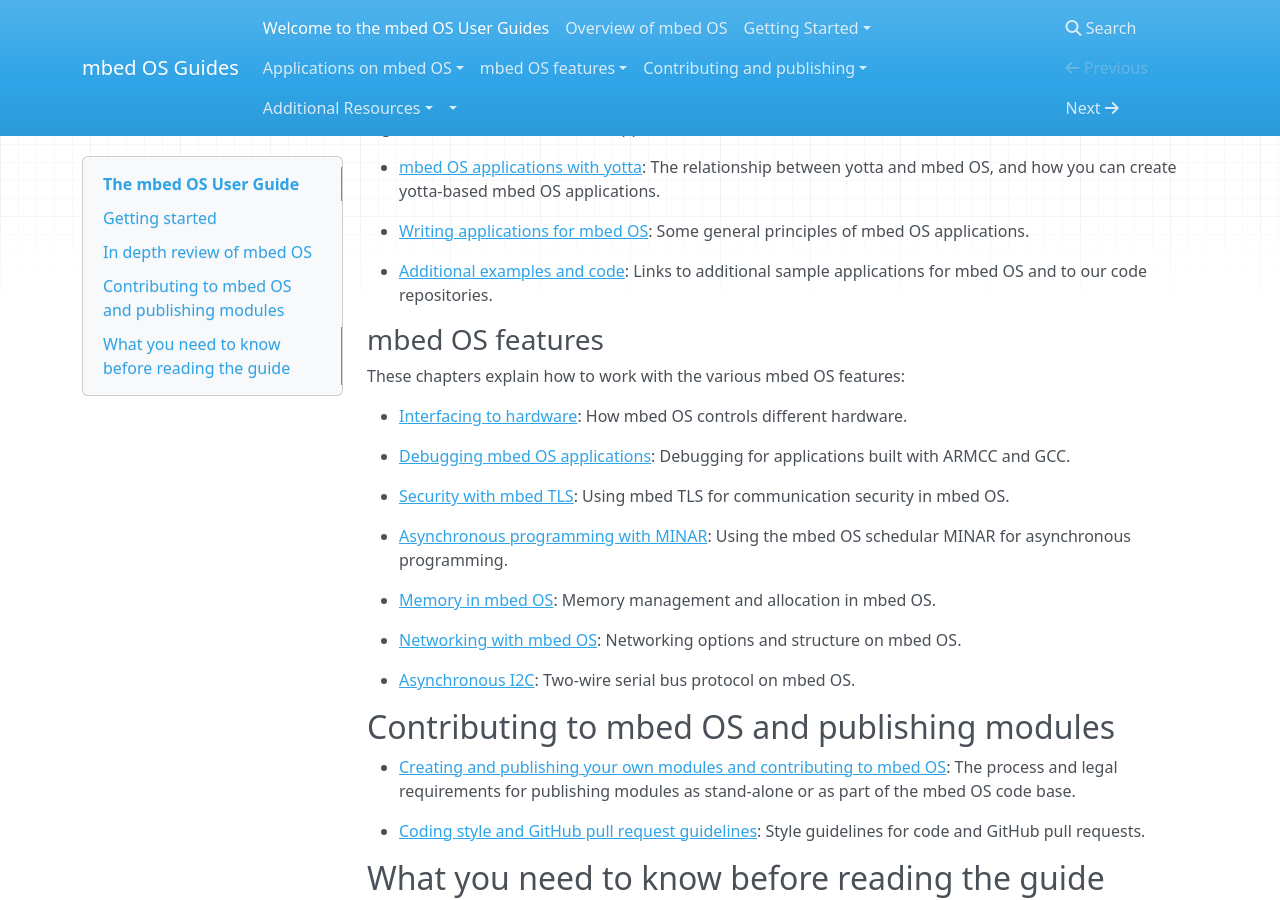
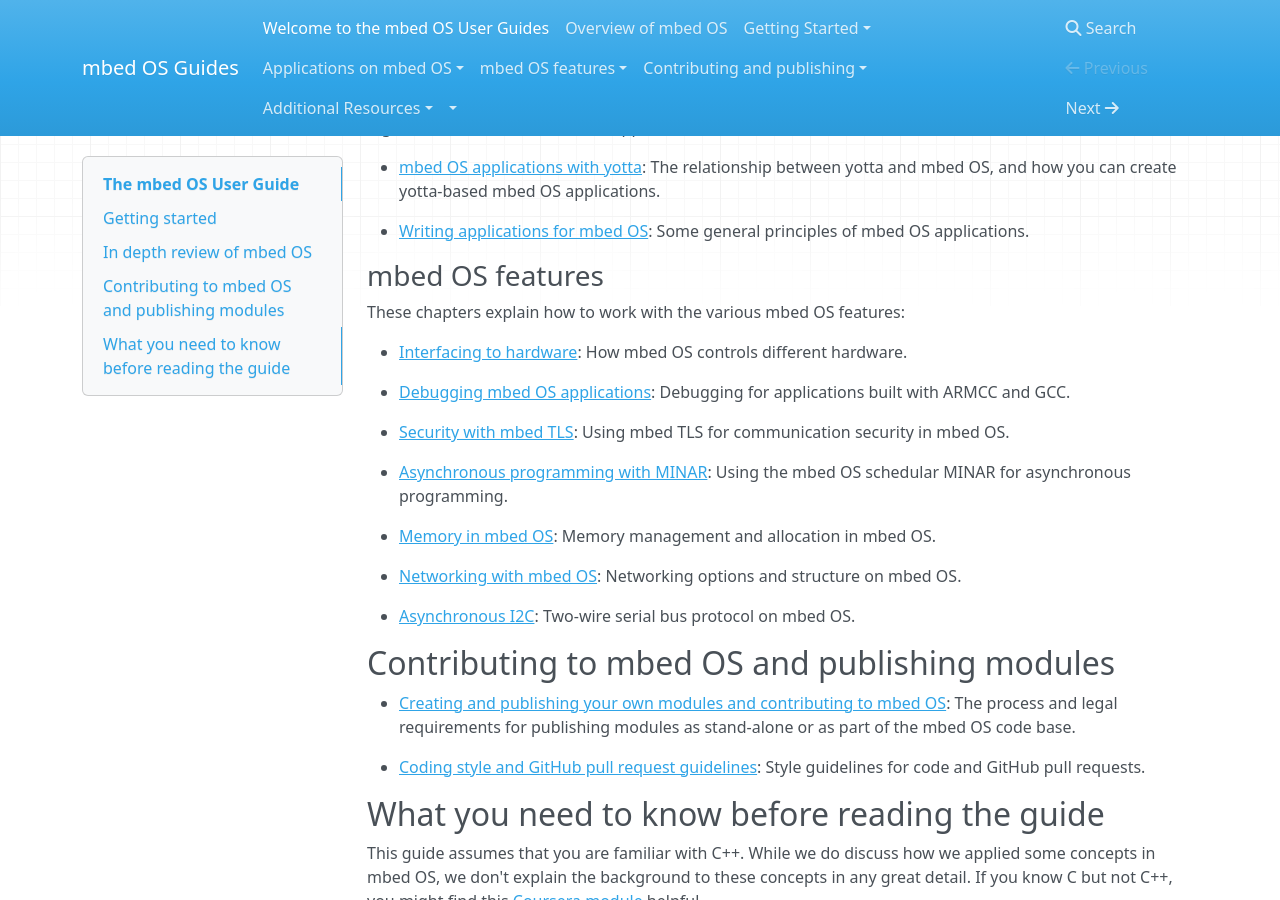
Before and after one commit to ARMmbed/GettingStartedmbedOS, an MkDocs documentation site: the page built from Docs/index.md, in a window 1280 px wide and 900 px high, scrolled down 498 px. Built offline with MkDocs 1.6.1, drawn with Linux system fonts in a browser that asks for light colours; nearby versions of some CDN libraries; old or Windows-style settings are respelled for this version of MkDocs.

Commit message:
Updating links

```diff
--- a/Docs/index.md
+++ b/Docs/index.md
@@ -20,35 +20,33 @@ The in depth section of the guide reviews the principles and features of mbed OS
 
 A general review of how to write applications for mbed OS:
 
-* [mbed OS applications with yotta](app_on_yotta.md): The relationship between yotta and mbed OS, and how you can create yotta-based mbed OS applications.
+* [mbed OS applications with yotta](Full_Guide/app_on_yotta.md): The relationship between yotta and mbed OS, and how you can create yotta-based mbed OS applications.
 
-* [Writing applications for mbed OS](app_on_mbed_os.md): Some general principles of mbed OS applications.
-
-* [Additional examples and code](../GetTheCode.md): Links to additional sample applications for mbed OS and to our code repositories.
+* [Writing applications for mbed OS](Full_Guide/app_on_mbed_os.md): Some general principles of mbed OS applications.
 
 ### mbed OS features
 
 These chapters explain how to work with the various mbed OS features:
 
-* [Interfacing to hardware](Interfacing.md): How mbed OS controls different hardware.
+* [Interfacing to hardware](Full_Guide/Interfacing.md): How mbed OS controls different hardware.
 
-* [Debugging mbed OS applications](Debugging.md): Debugging for applications built with ARMCC and GCC.
+* [Debugging mbed OS applications](Full_Guide/Debugging.md): Debugging for applications built with ARMCC and GCC.
 
-* [Security with mbed TLS](mbed_tls.md): Using mbed TLS for communication security in mbed OS.
+* [Security with mbed TLS](Full_Guide/mbed_tls.md): Using mbed TLS for communication security in mbed OS.
 
-* [Asynchronous programming with MINAR](MINAR.md): Using the mbed OS schedular MINAR for asynchronous programming.
+* [Asynchronous programming with MINAR](Full_Guide/MINAR.md): Using the mbed OS schedular MINAR for asynchronous programming.
 
-* [Memory in mbed OS](memory.md): Memory management and allocation in mbed OS.
+* [Memory in mbed OS](Full_Guide/memory.md): Memory management and allocation in mbed OS.
 
-* [Networking with mbed OS](networking.md): Networking options and structure on mbed OS.
+* [Networking with mbed OS](Full_Guide/networking.md): Networking options and structure on mbed OS.
 
-* [Asynchronous I2C](I2C.md): Two-wire serial bus protocol on mbed OS.
+* [Asynchronous I2C](Full_Guide/I2C.md): Two-wire serial bus protocol on mbed OS.
 
 ## Contributing to mbed OS and publishing modules
 
-* [Creating and publishing your own modules and contributing to mbed OS](contributing.md): The process and legal requirements for publishing modules as stand-alone or as part of the mbed OS code base.
+* [Creating and publishing your own modules and contributing to mbed OS](Full_Guide/contributing.md): The process and legal requirements for publishing modules as stand-alone or as part of the mbed OS code base.
 
-* [Coding style and GitHub pull request guidelines](Code_Style.md): Style guidelines for code and GitHub pull requests.
+* [Coding style and GitHub pull request guidelines](Full_Guide/Code_Style.md): Style guidelines for code and GitHub pull requests.
 
 ## What you need to know before reading the guide
 
```
